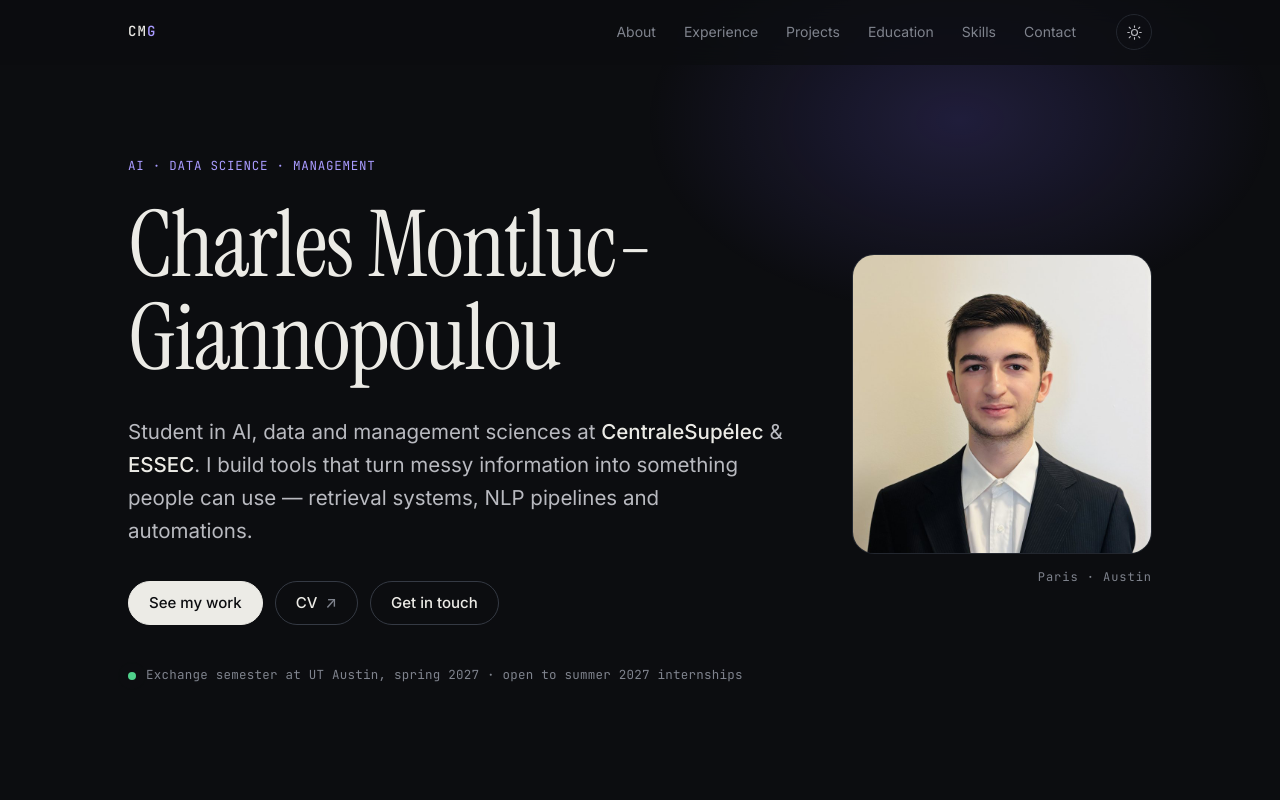
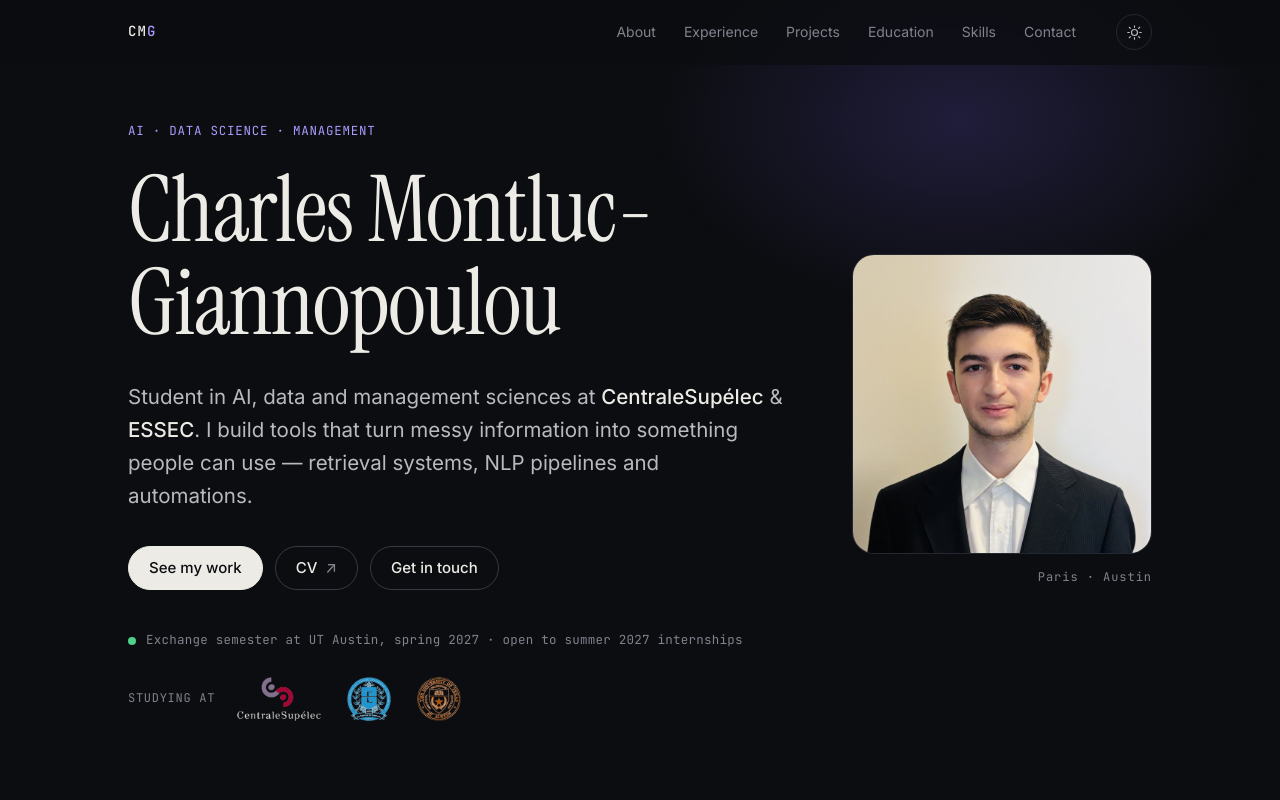
Before and after one commit to CharlesMontluc/CharlesMontluc.github.io, a plain HTML site: page index.html in a window 1280 px wide. Shown: the top 800 px of the page. Drawn offline with Linux system fonts and the light colour scheme.

Commit message:
Add CentraleSupélec, ESSEC and UT Austin logos to the intro and Education

```diff
--- a/assets/css/style.css
+++ b/assets/css/style.css
@@ -284,6 +284,19 @@ img { max-width: 100%; display: block; }
   100% { transform: scale(1.8); opacity: 0; }
 }
 
+/* schools under the intro */
+.schools { display: flex; align-items: center; gap: 22px; margin-top: 26px; flex-wrap: wrap; }
+.schools-label { font-family: var(--font-mono); font-size: 12px; letter-spacing: .06em; text-transform: uppercase; color: var(--muted); }
+.schools ul { list-style: none; margin: 0; padding: 0; display: flex; align-items: center; gap: 26px; }
+.schools img {
+  height: 44px;
+  width: auto;
+  opacity: .92;
+  transition: opacity .25s, transform .3s var(--ease);
+}
+.schools li:hover img { opacity: 1; transform: translateY(-1px); }
+[data-theme="dark"] .logo-light, [data-theme="light"] .logo-dark { display: none; }
+
 /* portrait */
 .portrait { margin: 0; }
 .portrait-frame {
@@ -395,6 +408,8 @@ h3 { font-weight: 600; letter-spacing: -.01em; }
 .role-date { color: var(--text-soft); }
 .role-place { font-size: 14px; color: var(--muted); }
 .role-body h3 { font-size: 21px; margin: 0; }
+.school-name { display: flex; align-items: center; gap: 10px; flex-wrap: wrap; }
+.school-name img { width: 26px; height: 26px; object-fit: contain; }
 .role-title { margin: 2px 0 14px; color: var(--accent); font-size: 15.5px; }
 .role-body > ul:not(.tags) {
   margin: 0;
--- a/index.html
+++ b/index.html
@@ -17,7 +17,7 @@
   <link rel="preconnect" href="https://fonts.googleapis.com">
   <link rel="preconnect" href="https://fonts.gstatic.com" crossorigin>
   <link href="https://fonts.googleapis.com/css2?family=Instrument+Serif:ital@0;1&family=Inter:wght@400;500;600&family=JetBrains+Mono:wght@400;500&display=swap" rel="stylesheet">
-  <link rel="stylesheet" href="assets/css/style.css?v=20261128d">
+  <link rel="stylesheet" href="assets/css/style.css?v=20261128f">
 
   <script>
     // Apply the saved theme before first paint to avoid a flash.
@@ -66,6 +66,14 @@
           <a class="btn" href="#contact">Get in touch</a>
         </div>
         <p class="status"><span class="pulse" aria-hidden="true"></span>Exchange semester at UT Austin, spring 2027 · open to summer 2027 internships</p>
+        <div class="schools">
+          <span class="schools-label">Studying at</span>
+          <ul>
+            <li><img class="logo-light" src="assets/img/logos/centralesupelec.png" alt="CentraleSupélec" height="40"><img class="logo-dark" src="assets/img/logos/centralesupelec-dark.png" alt="CentraleSupélec" height="40"></li>
+            <li><img src="assets/img/logos/essec.png" alt="ESSEC Business School" height="40"></li>
+            <li><img src="assets/img/logos/utaustin.png" alt="The University of Texas at Austin" height="40"></li>
+          </ul>
+        </div>
       </div>
 
       <figure class="portrait">
@@ -231,7 +239,7 @@
             <span class="role-place">Austin, Texas</span>
           </div>
           <div class="role-body">
-            <h3>The University of Texas at Austin</h3>
+            <h3 class="school-name"><img src="assets/img/logos/utaustin.png" alt="" width="26" height="26">The University of Texas at Austin</h3>
             <p class="role-title">Exchange semester · Cockrell School of Engineering, Computational Engineering</p>
           </div>
         </li>
@@ -241,7 +249,7 @@
             <span class="role-place">Paris, France</span>
           </div>
           <div class="role-body">
-            <h3>CentraleSupélec &amp; ESSEC Business School</h3>
+            <h3 class="school-name"><img src="assets/img/logos/centralesupelec-mark.png" alt="" width="26" height="26"><img src="assets/img/logos/essec.png" alt="" width="26" height="26">CentraleSupélec &amp; ESSEC Business School</h3>
             <p class="role-title">Bachelor in Artificial Intelligence, Data and Management Sciences (AIDAMS)</p>
             <ul>
               <li>Selective joint degree taught fully in English, combining mathematics, computer science, data science, AI, business and finance.</li>
```
Also changed, not shown: assets/img/logos/centralesupelec-dark.png (added), assets/img/logos/centralesupelec-mark.png (added), assets/img/logos/centralesupelec.png (added), assets/img/logos/essec.png (added), assets/img/logos/utaustin.png (added).
